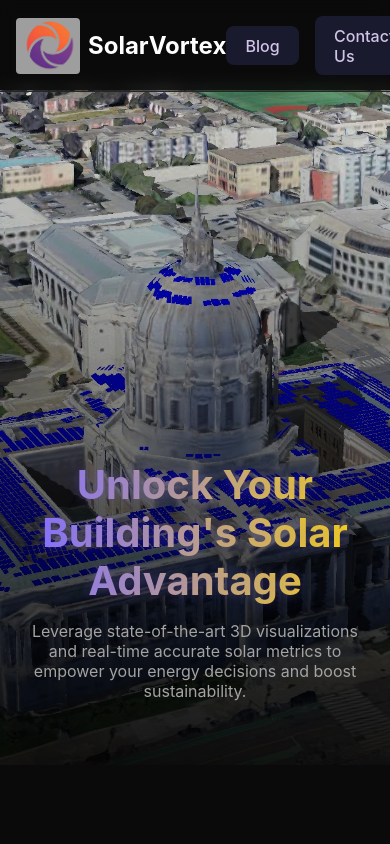
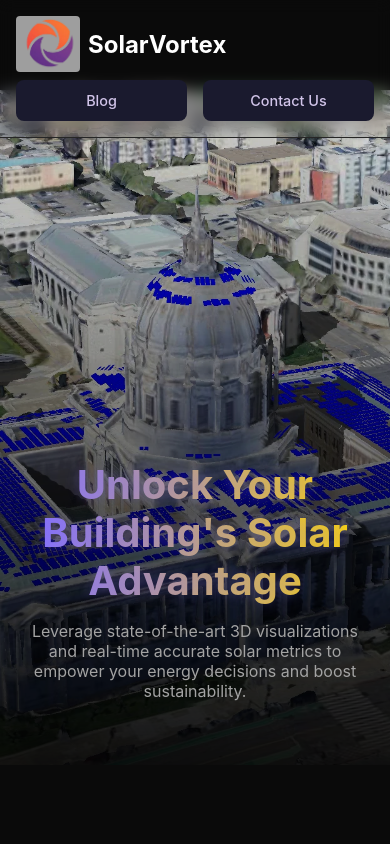
Before and after one commit to solar-vortex/solar-vortex.github.io, a React (Vite) app: page / in a window 390 px wide. Shown: the top 844 px of the page. Built offline with nearby package versions, Linux system fonts and the light colour scheme; grey boxes are pictures that could not be loaded.

Commit message:
made button responsive

```diff
--- a/src/App.css
+++ b/src/App.css
@@ -107,25 +107,52 @@ body {
   padding: 0.6rem 1.2rem;
   font-size: 1rem;
   font-weight: 500;
-  color: #d1c4e9; /* Soft purple text */
-  background: #1a1a2e; /* Darker background for subtlety */
-  /* border: 2px solid #5a36ff;
-  border-radius: 6px; */
+  color: #d1c4e9;
+  background: #1a1a2e;
   cursor: pointer;
   text-decoration: none;
   transition: all 0.2s ease-in-out;
   border-radius: 0.5rem;
-
+  display: inline-block;
 }
 
+/* Hover and active states */
 .nav-button:hover {
-  background: #23233a; /* Slightly lighter on hover */
-  border-color: #836fff; /* Softer purple on hover */
+  background: #23233a;
+  border-color: #836fff;
 }
 
 .nav-button:active {
-  background: #18182e; /* Slightly darker when pressed */
+  background: #18182e;
 }
+
+/* Responsive Styles */
+@media (max-width: 768px) {
+  .nav-button {
+    padding: 0.5rem 1rem;
+    font-size: 0.9rem;
+  }
+}
+
+@media (max-width: 480px) {
+  .navbar-container {
+    flex-direction: column;
+    align-items: flex-start;
+  }
+
+  .navbar-right {
+    width: 100%;
+    justify-content: center;
+    margin-top: 0.5rem;
+  }
+
+  .nav-button {
+    width: 100%;
+    text-align: center;
+    padding: 0.75rem;
+  }
+}
+
 
 /* Hero styles */
 .hero {
--- a/src/components/VideoSection.jsx
+++ b/src/components/VideoSection.jsx
@@ -11,8 +11,7 @@ function VideoSection() {
     { id: 1, title: "Photorealistic 3D Tiles with Solar Panels", url: photorealistic3DVideo },
     { id: 2, title: "Solar Panels on the Roof of a Building", url: solarRoofVideo },
     { id: 3, title: "Heatmap Visualization of A City", url: heatmapVideo },
-    { id: 4, title: "Calculating the BIPV Potential of a Building", url: bipvVideo },
-
+    { id: 4, title: "Calculating the BIPV Potential of a Building", url: bipvVideo }
   ]
 
   const [activeVideo, setActiveVideo] = useState(0)
```
